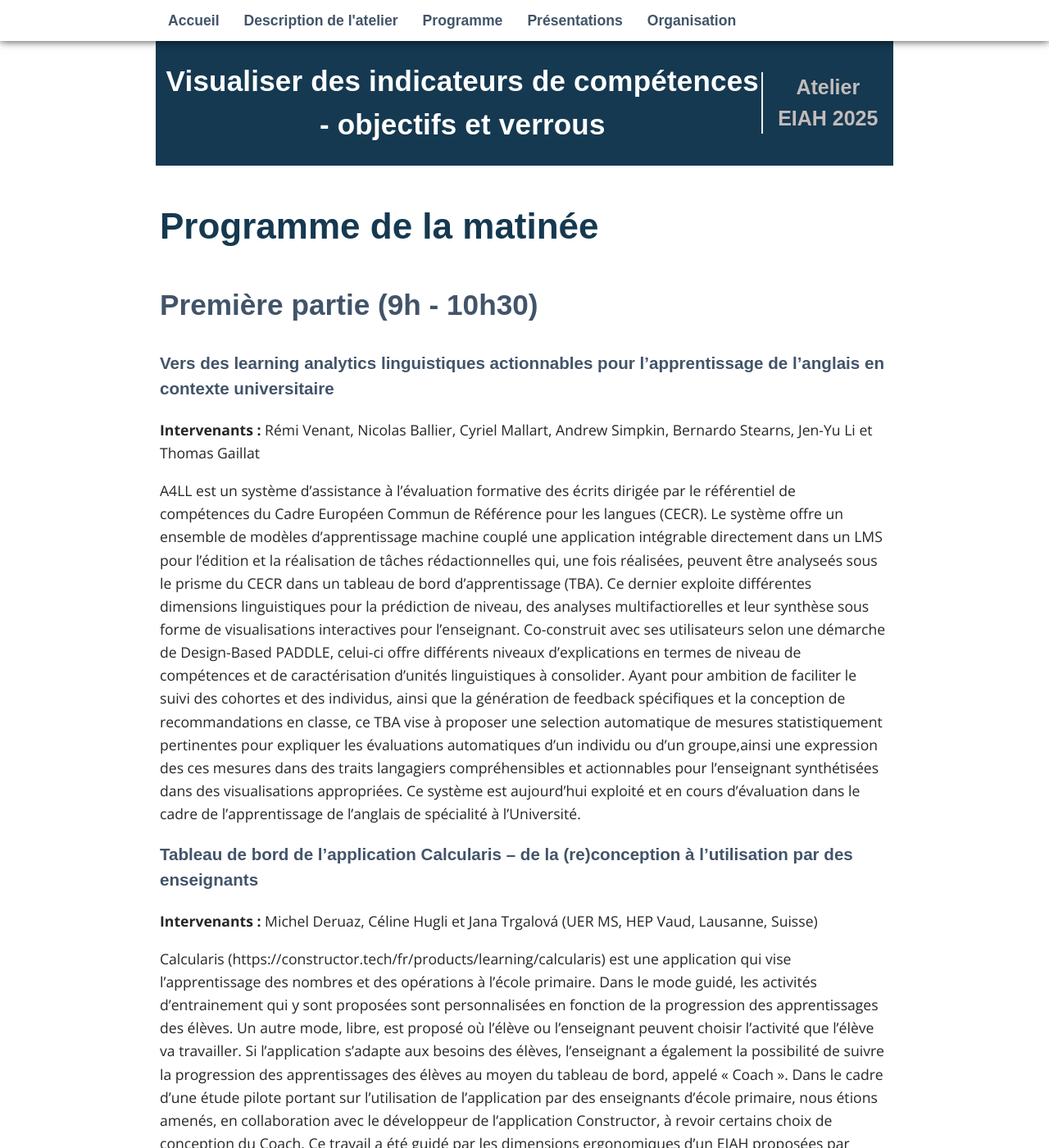
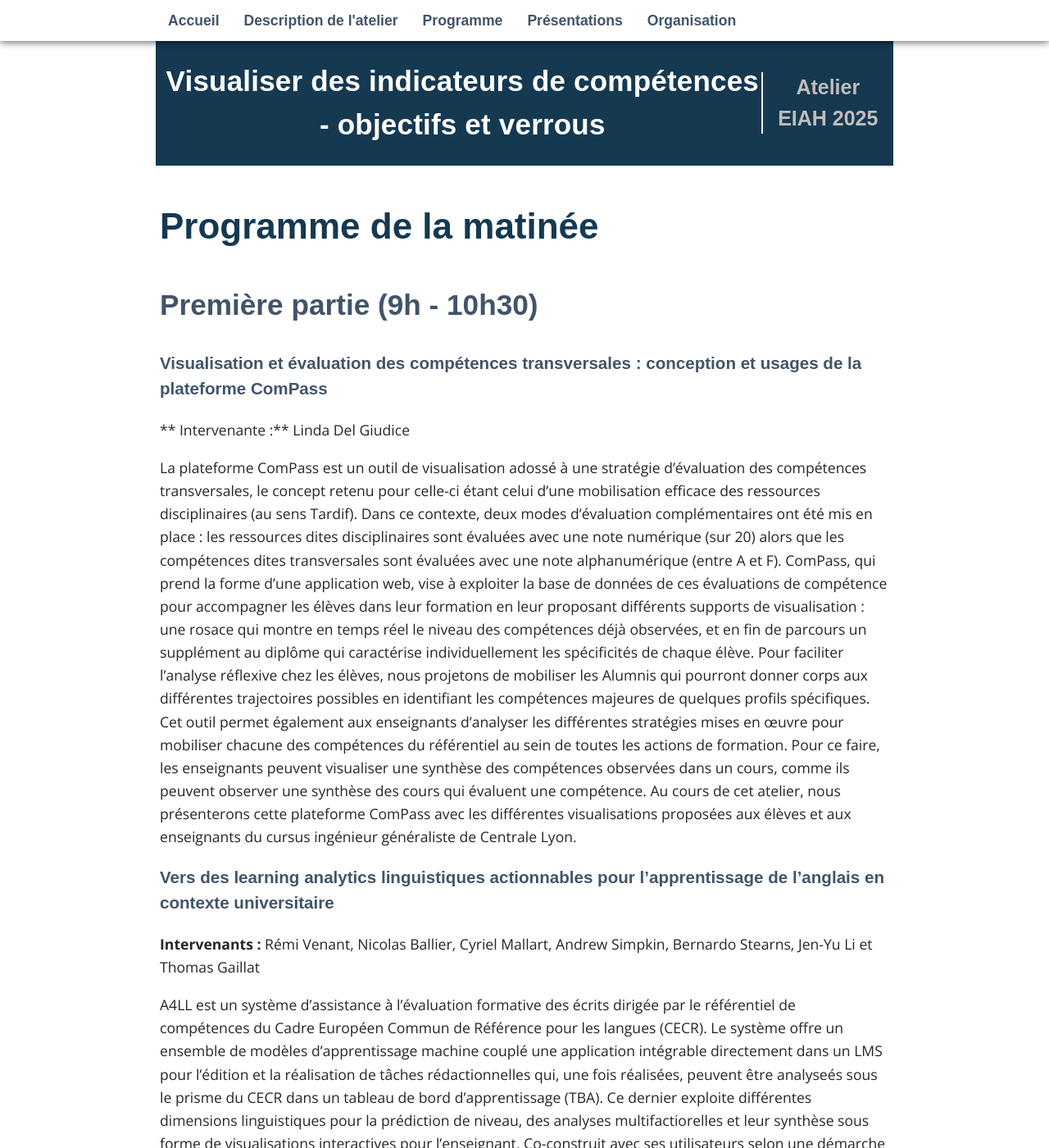
Before and after one commit to padlad/EIAH2025, a Jekyll site: the page built from _pages/03_programme.md, in a window 1280 px wide and 1400 px high. Shown: the whole window at 82% size. Built offline with Jekyll 4.4.1, drawn with Linux system fonts in a browser that asks for light colours; some web fonts are replaced.

Commit message:
Update 03_programme.md

```diff
--- a/_pages/03_programme.md
+++ b/_pages/03_programme.md
@@ -7,6 +7,14 @@ permalink: /programme/
 
 
 ## Première partie  (9h - 10h30)
+
+### Visualisation et évaluation des compétences transversales : conception et usages de la plateforme ComPass
+
+** Intervenante :** Linda Del Giudice
+
+La plateforme ComPass est un outil de visualisation adossé à une stratégie d’évaluation des compétences transversales, le concept retenu pour celle-ci étant celui d’une mobilisation efficace des ressources disciplinaires (au sens Tardif). Dans ce contexte, deux modes d’évaluation complémentaires ont été mis en place : les ressources dites disciplinaires sont évaluées avec une note numérique (sur 20) alors que les compétences dites transversales sont évaluées avec une note alphanumérique (entre A et F).
+ComPass, qui prend la forme d’une application web, vise à exploiter la base de données de ces évaluations de compétence pour accompagner les élèves dans leur formation en leur proposant différents supports de visualisation : une rosace qui montre en temps réel le niveau des compétences déjà observées, et en fin de parcours un supplément au diplôme qui caractérise individuellement les spécificités de chaque élève. Pour faciliter l’analyse réflexive chez les élèves, nous projetons de mobiliser les Alumnis qui pourront donner corps aux différentes trajectoires possibles en identifiant les compétences majeures de quelques profils spécifiques. Cet outil permet également aux enseignants d’analyser les différentes stratégies mises en œuvre pour mobiliser chacune des compétences du référentiel au sein de toutes les actions de formation. Pour ce faire, les enseignants peuvent visualiser une synthèse des compétences observées dans un cours, comme ils peuvent observer une synthèse des cours qui évaluent une compétence.
+Au cours de cet atelier, nous présenterons cette plateforme ComPass avec les différentes visualisations proposées aux élèves et aux enseignants du cursus ingénieur généraliste de Centrale Lyon.
 
 ### Vers des learning analytics linguistiques actionnables pour l’apprentissage de l’anglais en contexte universitaire
 
```
